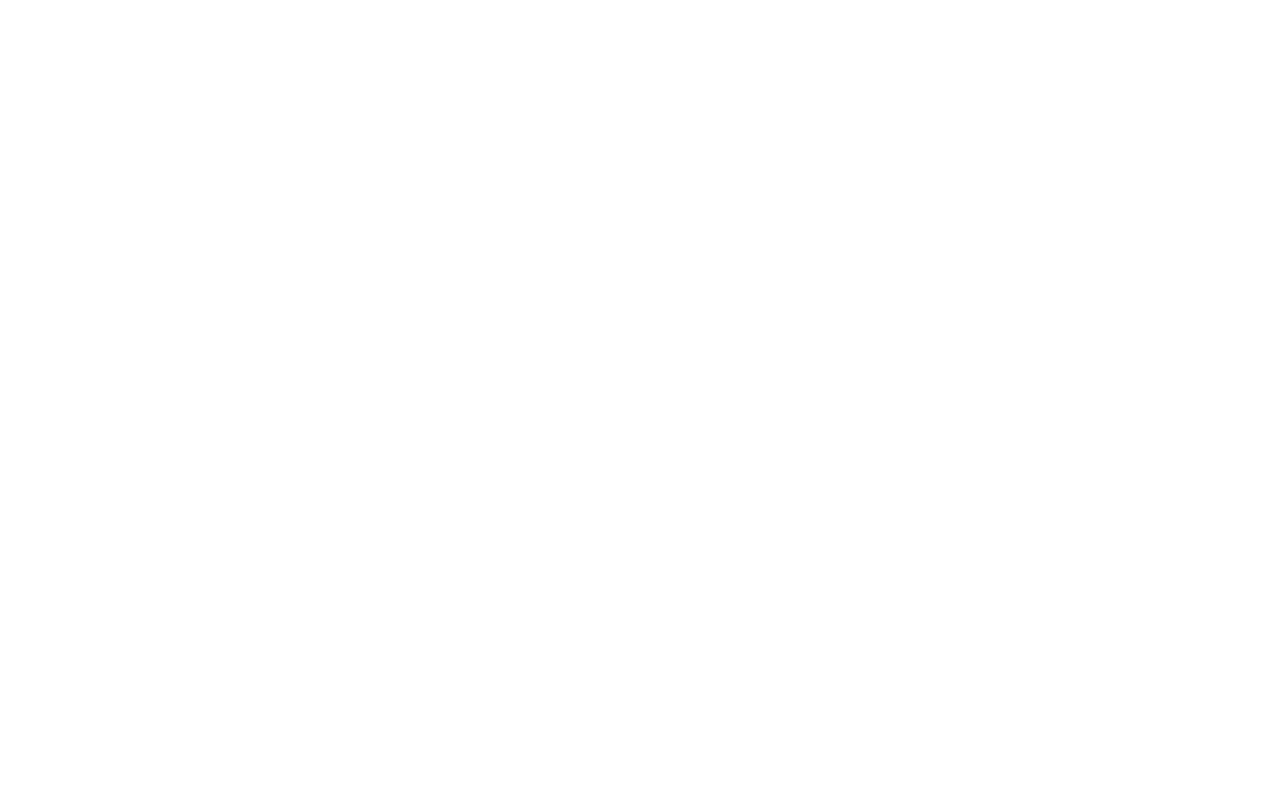
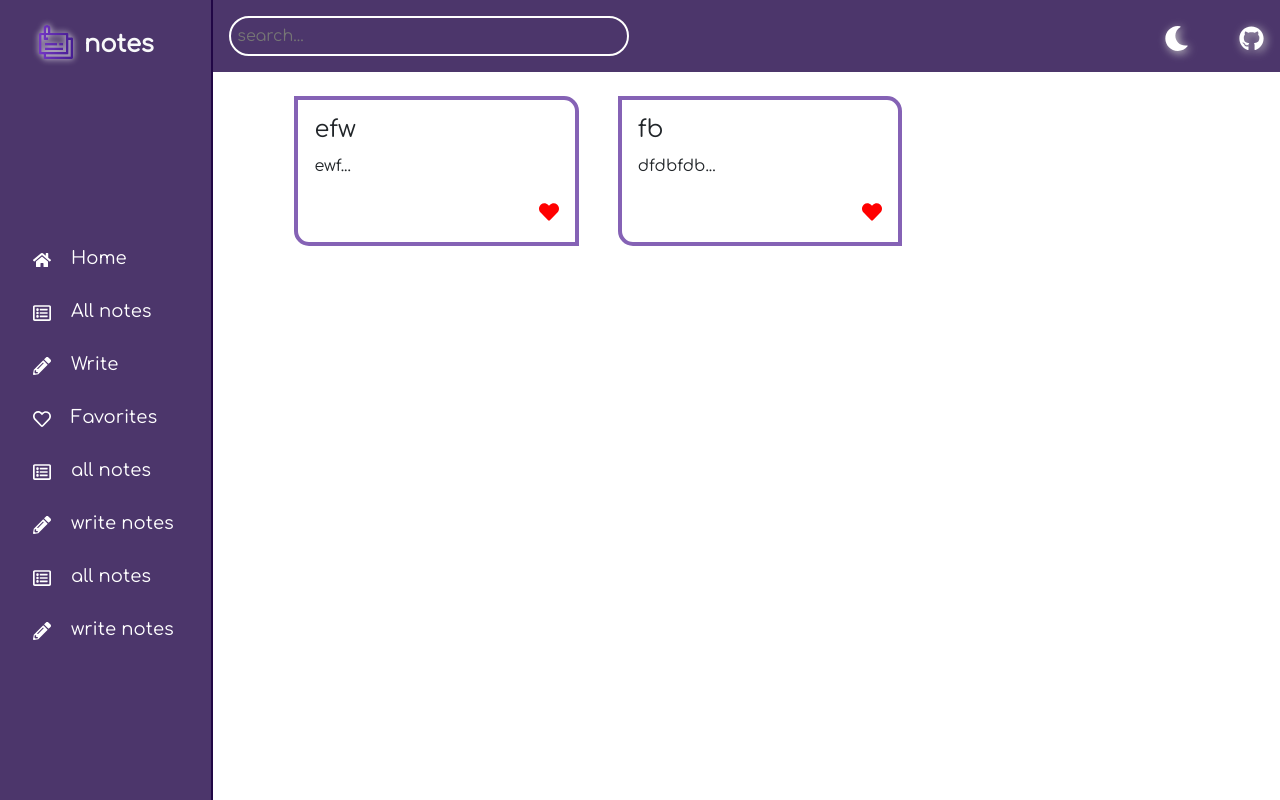
Before and after one commit to Masiha-mohammadpoor/note-app, a React (Create React App) app: page /favorites in a window 1280 px wide. Before the commit this address had no page. Built offline with nearby package versions, Linux system fonts and the light colour scheme; data requests are answered from the project's data file.

Commit message:
created favorite List Route

```diff
--- a/data/db.json
+++ b/data/db.json
@@ -3,7 +3,7 @@
     {
       "title": "wfwe",
       "text": "ewfewf",
-      "like": true,
+      "like": false,
       "id": 1
     },
     {
@@ -15,8 +15,20 @@
     {
       "title": "fb",
       "text": "dfdbfdb",
+      "like": true,
+      "id": 3
+    },
+    {
+      "title": "masiha",
+      "text": "masiha mohammadpour text",
       "like": false,
-      "id": 3
+      "id": 4
+    },
+    {
+      "title": "masiha",
+      "text": "masiha@gmail.com\n",
+      "like": false,
+      "id": 5
     }
   ]
 }
--- a/src/App.js
+++ b/src/App.js
@@ -1,5 +1,6 @@
 import Home from "./components/Home/Home";
 import Write from "./components/Write/Write";
+import FavoritesList from "./components/FavoriteList/FavoriteList";
 import NoteList from "./components/NoteList/NoteList";
 import Layout from "./Layout/Layout";
 import {Routes , Route} from "react-router-dom";
@@ -11,6 +12,7 @@
         <Route path="/" element={<Home/>}/>
         <Route path="/notes" element={<Layout><NoteList/></Layout>}/>
         <Route path="/write" element={<Layout><Write/></Layout>}/>
+        <Route path="/favorites" element={<Layout><FavoritesList/></Layout>}/>
         </Routes>
         </>
     );
--- /dev/null
+++ b/src/components/FavoriteList/FavoriteList.jsx
@@ -0,0 +1,85 @@
+import styles from "./FavoriteList.module.scss";
+import { useState, useEffect } from "react";
+import getAllData from "../../Services/getAllData";
+import Note from "../Note/Note";
+import { InfinitySpin } from 'react-loader-spinner'
+import nothingImg from "../../assets/image/nothingImg.svg";
+import Button from "react-bootstrap/Button";
+import {Link} from "react-router-dom";
+import editData from "../../Services/editData";
+
+
+const FavoritesList = () => {
+
+    const [notes, setNotes] = useState([]);
+    const [request , setRequest] = useState("");
+
+    useEffect(() => {
+        const getData = async () => {
+            try {
+                const { data , statusText} = await getAllData();
+                const filtered = await data.filter(n => n.like);
+                setNotes(filtered);
+                setRequest(statusText);
+            } catch (err) {
+                console.log(err)
+            }
+        }
+        getData();
+    }, []);
+
+    const nothingNotes = () => {
+        return (
+            <article className={`${styles.nothingContainer} d-flex justify-content-evenly align-items-center flex-column`}>
+                <img src={nothingImg} alt="nothing"/>
+                <h5>Nothing is available</h5>
+                <Link to="/write"><Button style={{backgroundColor:"#4c366b"}} className="border-0">add note ?</Button></Link>
+            </article>
+        );
+    }
+
+    const likeHandler = async (noteData) => {
+        try{
+            const {title , text , like , id} = noteData;
+            await editData(id , {title , text , like : !like});
+            const {data} = await getAllData();
+            const filtered = await data.filter(n => n.like);
+            setNotes(filtered);
+        }catch(err){
+            console.log(err);
+        }
+    }
+
+    const renderNotes = () => {
+        if (notes.length >= 1 ){
+            return notes.map(n => {
+                return <Note
+                key={n.id}
+                id={n.id}
+                title={n.title}
+                text={n.text}
+                like={n.like}
+                onClick={() => likeHandler({...n})} />
+            })
+        }else if(notes.length === 0 && request !== ""){
+            return nothingNotes()
+        }else{
+            return <div className={styles.loaderContainer}><InfinitySpin
+                width='200'
+                color="#8562b5"
+              /></div>
+        }
+    }
+
+
+    return (
+        <section className={` ${notes.length >= 1 ?styles.noteList : styles.loaderContainer} w-100 p-3 mt-2`}>
+            {renderNotes() || <div className={styles.loaderContainer}><InfinitySpin
+            width='200'
+            color="#8562b5"
+          /></div>}
+        </section>
+    );
+}
+
+export default FavoritesList;
--- /dev/null
+++ b/src/components/FavoriteList/FavoriteList.module.scss
@@ -0,0 +1,30 @@
+.noteList {
+    display: grid;
+    grid-template-columns: repeat(3 , 25%);
+    justify-content: space-evenly;
+    width:100%;
+}
+
+
+.loaderContainer{
+    display:flex;
+    justify-content : center;
+    align-items : center;
+    margin-top:30vh;
+}
+
+.nothingContainer{
+    * {
+        margin-top:20px;
+    }
+
+    h5 {
+        font-family : comfortaa;
+        font-weight : 600;
+        margin-top:50px;
+    }
+
+    img{
+        width:250px;
+    }
+}
--- a/src/components/Menu/Menu.jsx
+++ b/src/components/Menu/Menu.jsx
@@ -1,7 +1,7 @@
 import styles from "./menu.module.scss";
 import Col from "react-bootstrap/Col";
 import Logo from "../../assets/image/logo.png";
-import {FaRegListAlt , FaPencilAlt , FaHome} from "react-icons/fa";
+import {FaRegListAlt , FaPencilAlt , FaHome , FaRegHeart} from "react-icons/fa";
 import {Link} from "react-router-dom";
 
 const Menu = () => {
@@ -16,9 +16,9 @@
                 <div className={`w-100 ${styles.list}`}>
                     <ul className=" d-flex justify-content-evenly align-items-start flex-column p-0 m-0">
                         <li><Link to="/"><span><FaHome/></span>Home</Link></li>
-                        <li><Link to="/notes"><span><FaRegListAlt/></span>all notes</Link></li>
-                        <li><Link to="/write"><span><FaPencilAlt/></span>write</Link></li>
-                        <li><Link to="#"><span><FaPencilAlt/></span>write notes</Link></li>
+                        <li><Link to="/notes"><span><FaRegListAlt/></span>All notes</Link></li>
+                        <li><Link to="/write"><span><FaPencilAlt/></span>Write</Link></li>
+                        <li><Link to="/favorites"><span><FaRegHeart/></span>Favorites</Link></li>
                         <li><Link to="#"><span><FaRegListAlt/></span>all notes</Link></li>
                         <li><Link to="#"><span><FaPencilAlt/></span>write notes</Link></li>
                         <li><Link to="#"><span><FaRegListAlt/></span>all notes</Link></li>
--- a/src/components/Write/Write.jsx
+++ b/src/components/Write/Write.jsx
@@ -39,6 +39,7 @@
     }
 
     const cancelHandler = () => {
+        if(note.title || note.text){
         swal({
             title: "Are you sure?",
             icon: "warning",
@@ -55,6 +56,9 @@
               return "";
             }
           });
+        }else {
+            return "";
+        }
     }
 
 
```
